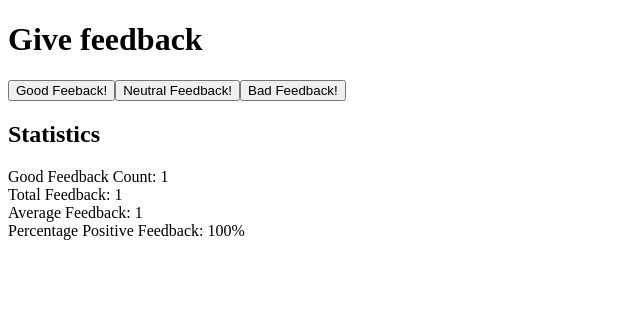
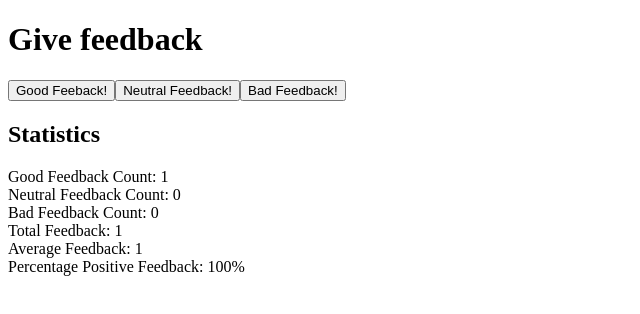
Before and after one commit to bshanz/fso-part-1, a React (Create React App) app in the folder part1/: page / in a window 1280 px wide. Both pictures are taken after a click on the button "Good Feeback!". Shown: the top 314 px of the page, without its empty margins (0-640 px from the left). Built offline with nearby package versions, Linux system fonts and the light colour scheme.

Commit message:
Exercise 1.8 complete

```diff
--- a/part1/src/App.js
+++ b/part1/src/App.js
@@ -9,17 +9,26 @@ const Button = (props) => {
 }
 
 const FeedbackCount = (props) => {
-  if (props.value > 0){
     return (
       <div>{props.text}: {props.value}</div>
     )
-  }
 }
 
 const Statistics = (props) => {
-  if (props.value > 0){
+
+  console.log(props, "statistics props")
+
+  // need calc, text, value, all values, feedbackCountText
+  if (props.allValues > 0){
     return (
-      <div>{props.text}: {props.calc}</div>
+      <>
+      <FeedbackCount value={props.goodValue} text={props.goodText} />
+      <FeedbackCount value={props.neutralValue} text={props.neutralText} />
+      <FeedbackCount value={props.badValue} text={props.badText} />
+      <div>{props.totalText}: {props.calculateTotal}</div>
+      <div>{props.averageText}: {props.calculateAverage}</div>
+      <div>{props.positiveText}: {props.calculatePositive}</div>
+      </>
     )
   } else {
     return (
@@ -75,6 +84,11 @@ const calculatePositive = () => {
   return totalFeedbacks ? `${roundedPercentage}%` : '0%';
 }
 
+// Calculate the feedback total
+const calculateTotal = () => {
+  return good + neutral + bad;
+}
+
 
 
   return (
@@ -84,12 +98,7 @@ const calculatePositive = () => {
       <Button handleClick={neutralFeedback} text="Neutral Feedback!"/>
       <Button handleClick={badFeedback} text="Bad Feedback!"/>
       <h2>Statistics</h2>
-      <FeedbackCount value={good} text="Good Feedback Count" />
-      <FeedbackCount value={neutral} text="Neutral Feedback Count" />
-      <FeedbackCount value={bad} text="Bad Feedback Count" />
-      <Statistics calc={good + neutral + bad} text="Total Feedback" value={good + neutral + bad}/>
-      <Statistics calc={calculateAverage()} text="Average Feedback" value={good + neutral + bad}/>
-      <Statistics calc={calculatePositive()} text="Percentage Positive Feedback" value={good + neutral + bad}/>
+      <Statistics calculatePositive={calculatePositive()} positiveText="Percentage Positive Feedback" calculateAverage={calculateAverage()} averageText="Average Feedback" badValue={bad} badText="Bad Feedback Count" neutralValue={neutral} neutralText="Neutral Feedback Count" goodValue={good} goodText="Good Feedback Count" calculateTotal={calculateTotal()} totalText="Total Feedback" allValues={good + neutral + bad}/>
     </div>
   )
 }
```
